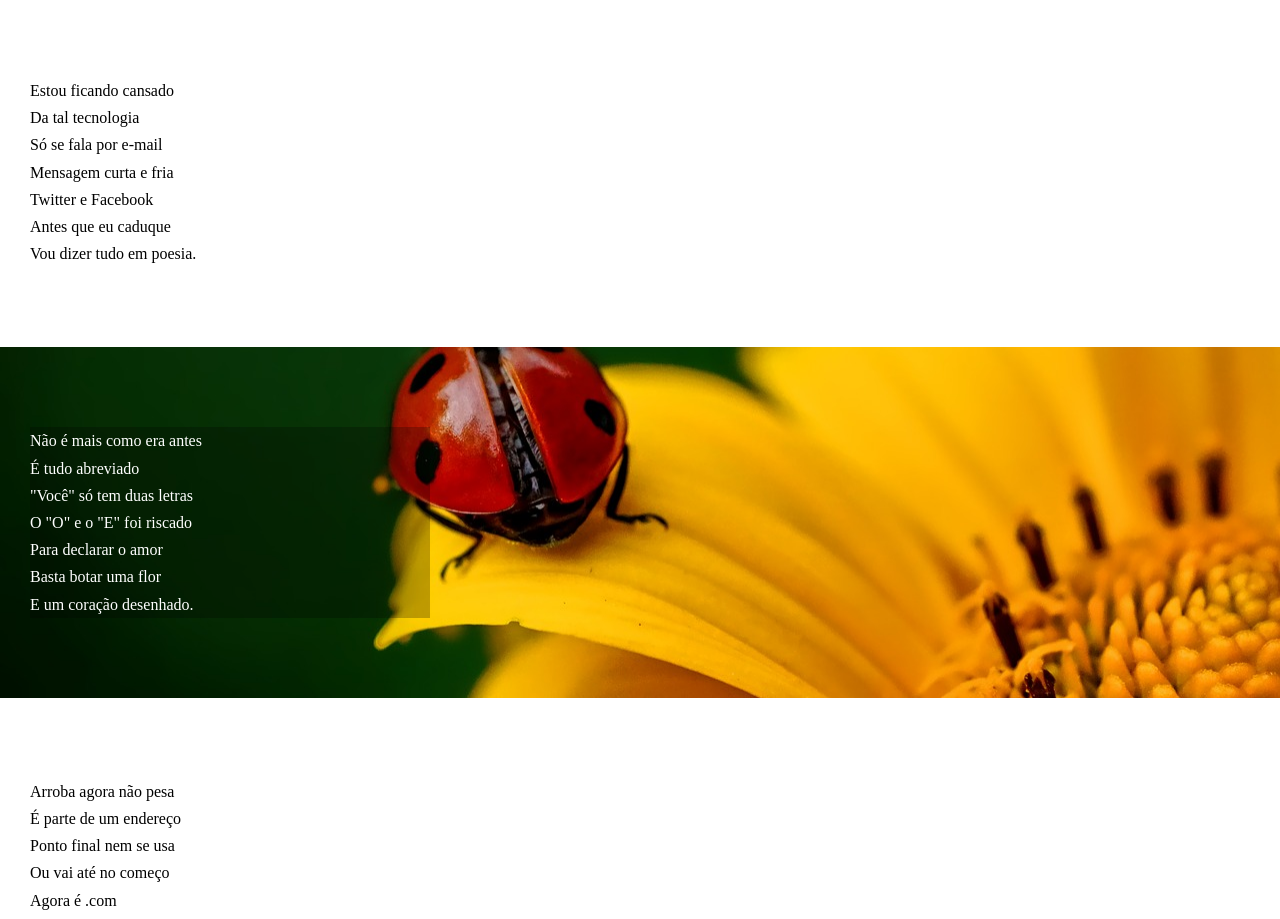
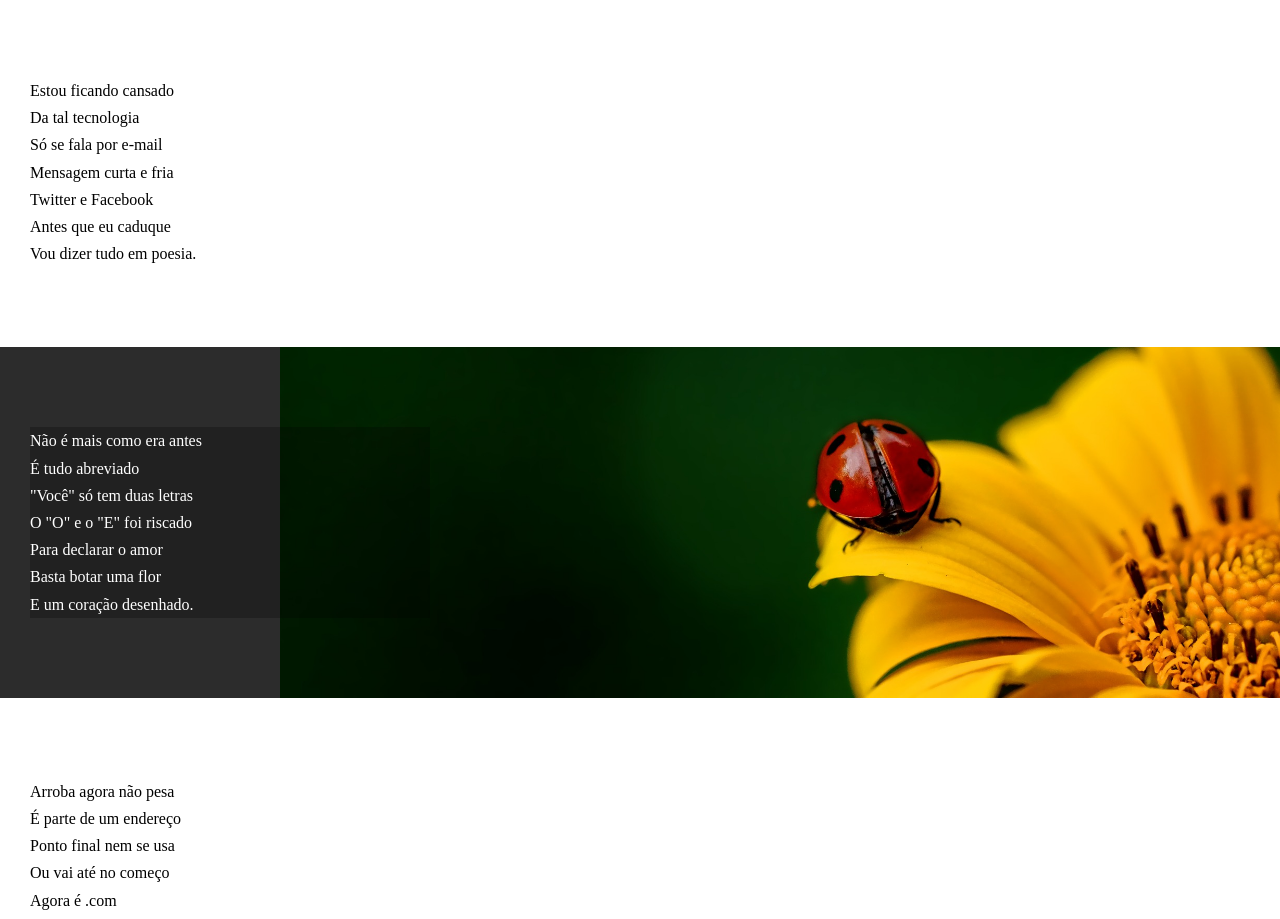
Before and after one commit to inacioamaro/Html-css, a plain HTML site: page desafio/desafio_modulo_2/projeto-cordel/index.html in a window 1280 px wide. Shown: the part 164-1083 px from the top of the page. Drawn offline with Linux system fonts and the light colour scheme.

Commit message:
Update style.css

```diff
--- a/desafio/desafio_modulo_2/projeto-cordel/estilo/style.css
+++ b/desafio/desafio_modulo_2/projeto-cordel/estilo/style.css
@@ -51,11 +51,14 @@ section.imagens{
 }
 section.imagens > p {
     width: 400px;
+
     background-color: rgba(0, 0, 0, 0.25);
 }
 section#joaninha{
     background-image: url(../img/background001.jpg);
     background-position: center right;
+    background-size: 125vh;
+    background-repeat: no-repeat;
 }
 section#pagina{
     background-image: url(../img/background002.jpg);
```
